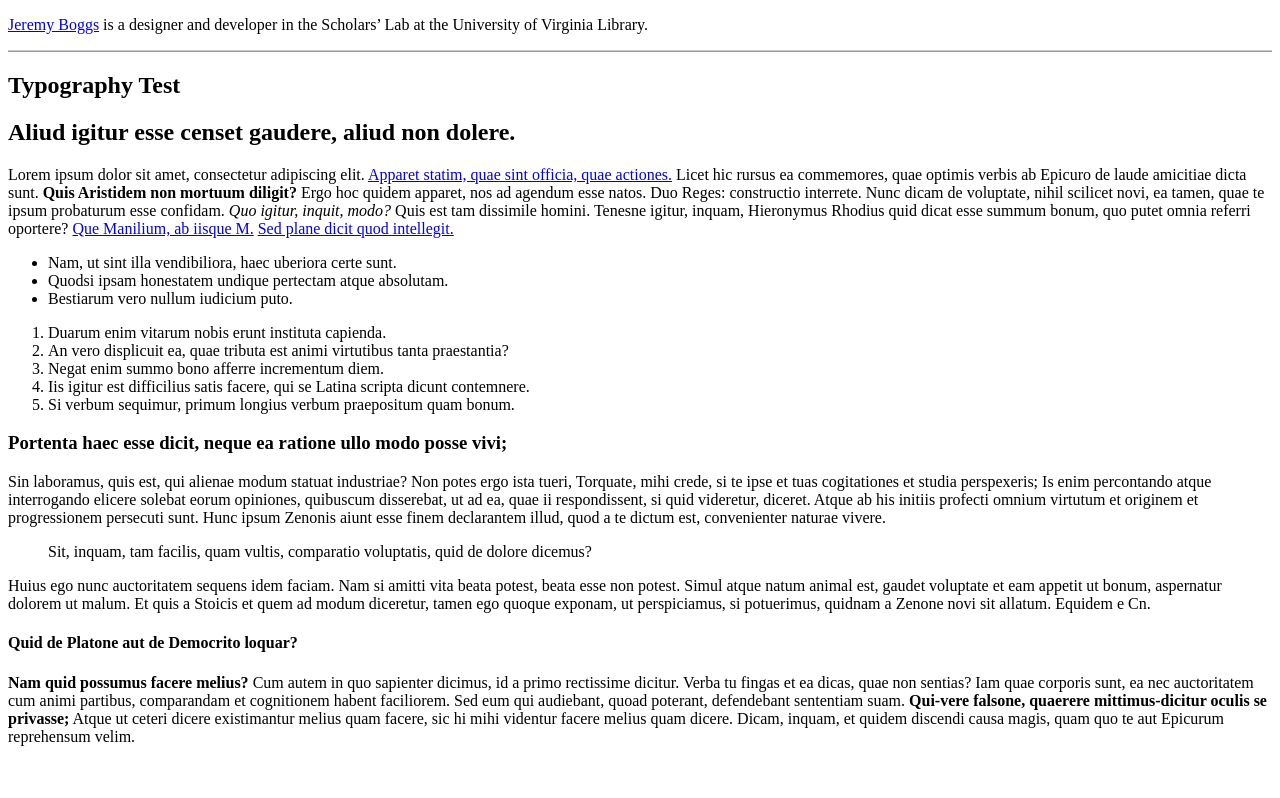
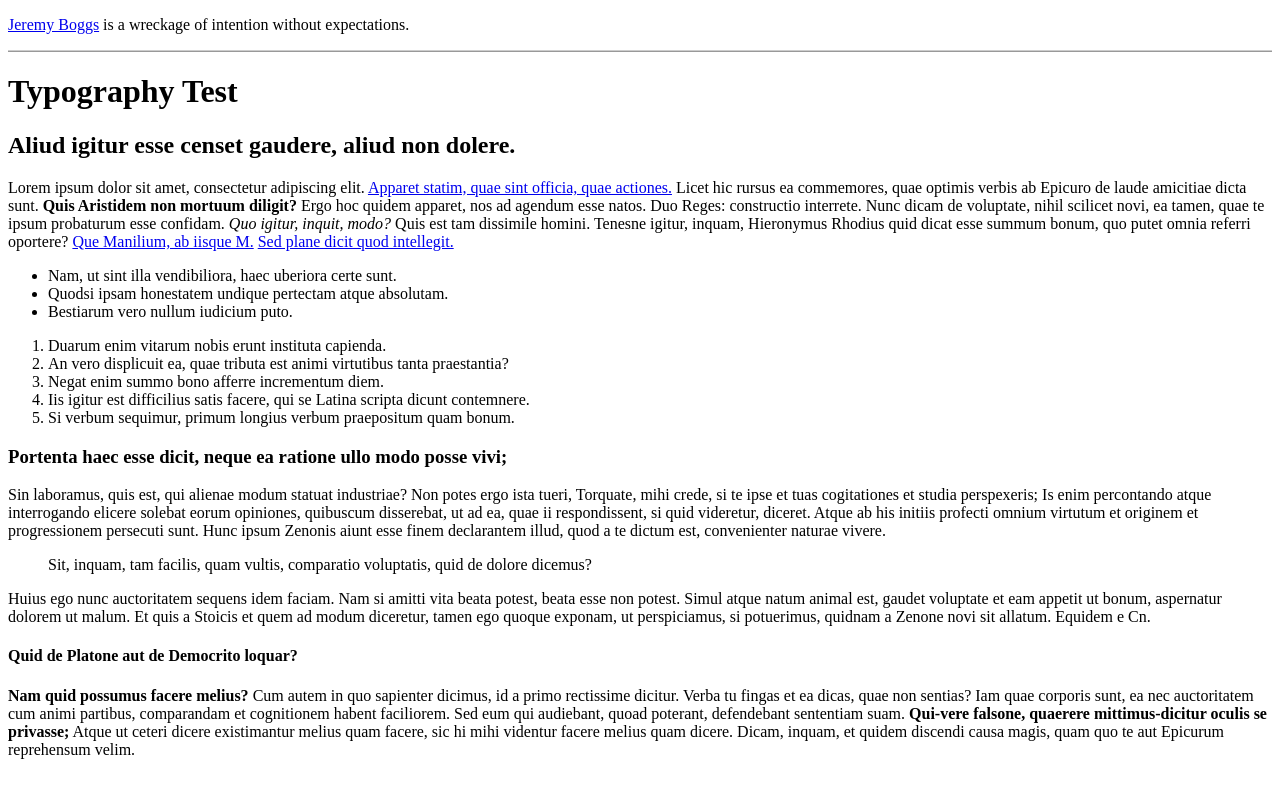
Before and after one commit to jeremyboggs/jeremyboggs.net, a Jekyll site: the page built from typography.html, in a window 1280 px wide. Shown: the top 798 px of the page. Built offline with Jekyll 4.4.1, drawn with Linux system fonts in a browser that asks for light colours; some web fonts are replaced.

Commit message:
Simplifies some layout things.

```diff
--- a/_layouts/default.html
+++ b/_layouts/default.html
@@ -1,13 +1,10 @@
 <!DOCTYPE html>
 <meta charset="utf-8">
 <title>{{ page.title }} · {{ site.title }}</title>
-<link href="https://fonts.googleapis.com/css?family=Lusitana|Raleway" rel="stylesheet">
 <link rel="stylesheet" href="{{ site.baseurl }}/styles.css">
 <a href="#main" class="visually-hidden">Skip to main content</a>
 <header role="banner" id="banner">
-  <p><a href="{{ site.baseurl }}/">{{ site.title }}</a> is a designer and
-  developer in the Scholars’ Lab at the University of Virginia
-  Library.</p>
+  <p><a href="{{ site.baseurl }}/">{{ site.title }}</a> is a wreckage of intention without expectations.</p>
 </header>
 <main role="main" id="main">
 {{ content }}
--- a/_layouts/page.html
+++ b/_layouts/page.html
@@ -1,11 +1,5 @@
 ---
 layout: default
 ---
-<article>
-<header>
-    <h1>{{ page.title }}</h1>
-</header>
-<div class="content">
-    {{ content }}
-</div>
-</article>
+<h1>{{ page.title }}</h1>
+{{ content }}
```
